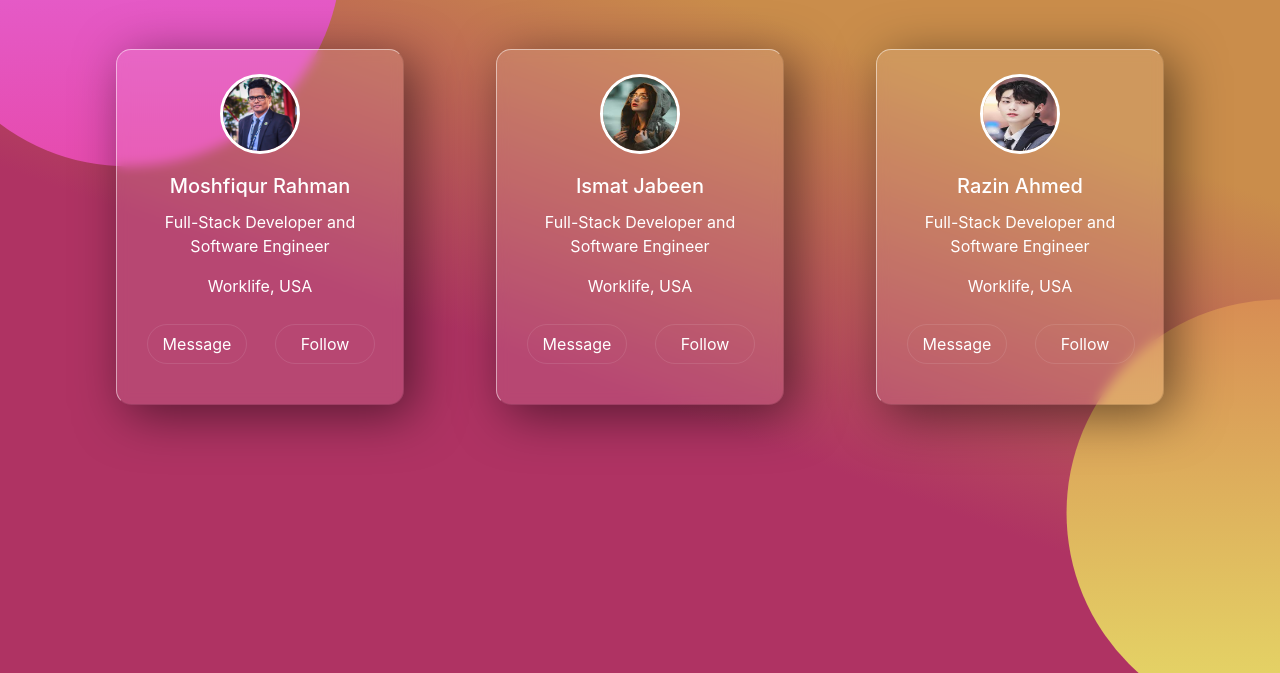
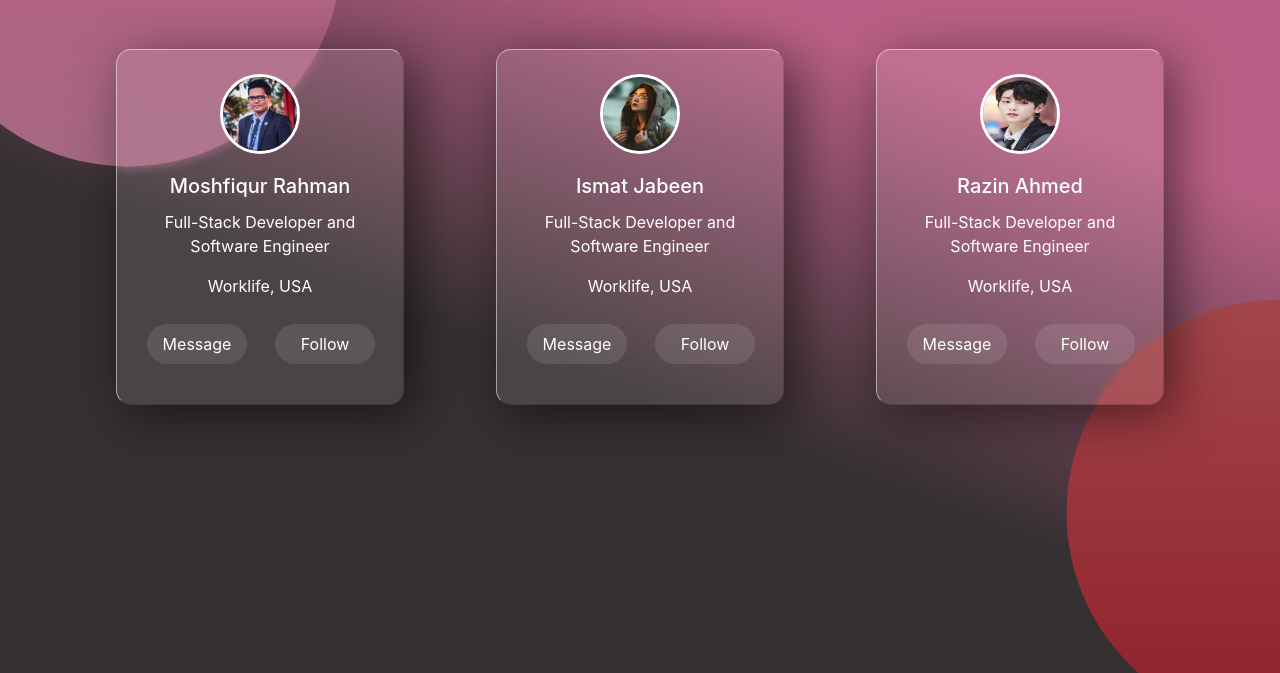
Before and after one commit to mrsamia/glassmorphism_card_3, a plain HTML site: page index.html in a window 1280 px wide. Shown: the part 127-800 px from the top of the page. Drawn offline with nearby package versions, Linux system fonts and the light colour scheme.

Commit message:
SRM | color_change

```diff
--- a/index.html
+++ b/index.html
@@ -97,7 +97,7 @@
 
                   <div class=" row bttn">
                       <div class="col-6">
-                        <a href="#" id="message"  class="btn_decoration">Message</a>
+                        <a href="#" id="message" onclick="click()"  class="btn_decoration">Message</a>
                       </div>
                       <div class="col-6">
                         <a href="#" id="follow" class="btn_decoration">Follow</a>
--- a/script.js
+++ b/script.js
@@ -3,7 +3,7 @@ document.getElementById("message").addEventListener("click", di);
 function di() {
   document.getElementById("message").style.color='White';
   document.getElementById("message").innerHTML ="Sent";
-  document.getElementById("message").style.backgroundColor = "#EA6DBE";
+  document.getElementById("message").style.backgroundColor = "#8D2D35";
 
 }
 
--- a/style.css
+++ b/style.css
@@ -1,7 +1,8 @@
 .body_style{
      padding-bottom: 40px;
      background-color: #a40606;
-     background-image: linear-gradient(20deg, #af3363 40%, #ca8d4b 74%);
+     background-image: linear-gradient(20deg, #353032 40%, #b95f85 74%);
+     filter: blur();
 }
 
 body::before{
@@ -11,7 +12,7 @@ body::before{
     left: 0;
     width: 100%;
     height: 100%;
-    background:linear-gradient(rgb(201, 64, 64),#e4d165) ;
+    background:linear-gradient(rgb(182, 108, 108),#92252e) ;
     clip-path: circle(20% at right 80%);
 }
 body::after{
@@ -21,7 +22,7 @@ body::after{
     left: 0;
     width: 100%;
     height: 100%;
-    background:linear-gradient(#e465d9,#e91e63) ;
+    background:linear-gradient(#B95F85,#80777a) ;
     clip-path: circle(20% at 10% 10%);
 }
 
@@ -33,7 +34,8 @@ body::after{
 }
 .btn_decoration{
     border-radius: 28px;
-    border: 1px solid rgba(255, 255, 255, 0.1);
+    border: 1px solid rgba(255, 255, 255, 0.0);
+    background-color: rgba(255, 255, 255, 0.1);
     width: 100px;
     height: 40px;
     display: flex;
```
